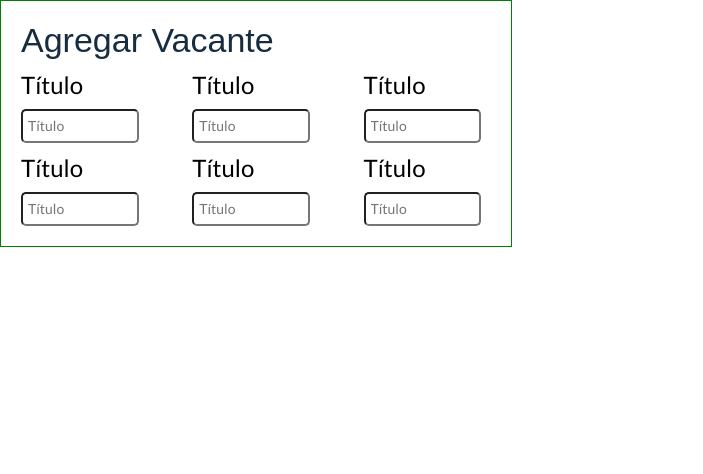
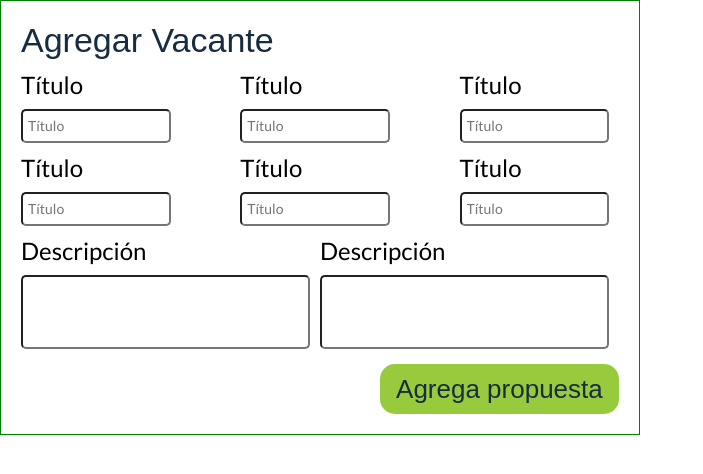
Before and after one commit to Seveen-Team/frontend, a React app: page / in a window 1280 px wide. Shown: the top 474 px of the page, without its empty margins (0-703 px from the left). Built offline with nearby package versions, Linux system fonts and the light colour scheme.

Commit message:
[ADD] BigInput, InputLabel & CrearVacante

```diff
--- a/src/components/AgregarVacante/index.js
+++ b/src/components/AgregarVacante/index.js
@@ -1,29 +1,17 @@
 import React from 'react';
 import InputLabel from '../InputLabel';
-import styled from 'styled-components';
+import BigInput from '../BigInput';
+import {
+  WrapperModal,
+  WrapperTitle,
+  WrapperInputLabels,
+  WrapperBottom,
+  WrapperButtom,
+  TitleModal,
+  Bottom,
+} from './styles';
 
-const WrapperModal = styled.div`
-  border: 1px solid green;
-  width: 40%;
-  height: 30%;
-  padding: 20px;
-`;
-
-const WrapperTitle = styled.div``;
-
-const WrapperInputLabels = styled.div`
-  display: flex;
-  justify-content: space-between;
-  flex-wrap: wrap;
-`;
-
-const TitleModal = styled.p`
-  color: #182c3f;
-  font-size: 34px;
-  font-family: Babes, sans-serif;
-`;
-
-const AgregarVacante = (props) => {
+const AgregarVacante = () => {
   return (
     <WrapperModal>
       <WrapperTitle>
@@ -37,6 +25,13 @@ const AgregarVacante = (props) => {
         <InputLabel />
         <InputLabel />
       </WrapperInputLabels>
+      <WrapperBottom>
+        <BigInput />
+        <BigInput />
+      </WrapperBottom>
+      <WrapperButtom>
+        <Bottom>Agrega propuesta </Bottom>
+      </WrapperButtom>
     </WrapperModal>
   );
 };
--- a/src/components/AgregarVacante/styles.js
+++ b/src/components/AgregarVacante/styles.js
@@ -0,0 +1,55 @@
+import styled from 'styled-components';
+
+const WrapperModal = styled.div`
+  border: 1px solid green;
+  width: 50%;
+  height: 50%;
+  padding: 20px;
+`;
+
+const WrapperTitle = styled.div``;
+
+const WrapperInputLabels = styled.div`
+  display: flex;
+  justify-content: space-between;
+  flex-wrap: wrap;
+`;
+
+const WrapperBottom = styled.div`
+  display: flex;
+  justify-content: space-around;
+`;
+
+const WrapperButtom = styled.div`
+  display: flex;
+  justify-content: flex-end;
+`;
+
+const TitleModal = styled.p`
+  color: #182c3f;
+  font-size: 34px;
+  font-family: Babes, sans-serif;
+`;
+
+const Bottom = styled.button`
+  margin-top: 15px;
+  font-family: Babes, sans-serif;
+  font-size: 26px;
+  border-radius: 15px;
+  outline: none;
+  border: none;
+  background-color: #98ca3e;
+  color: #182c3f;
+  width: 40%;
+  height: 50px;
+`;
+
+export {
+  WrapperModal,
+  WrapperTitle,
+  WrapperInputLabels,
+  WrapperBottom,
+  WrapperButtom,
+  TitleModal,
+  Bottom,
+};
--- /dev/null
+++ b/src/components/BigInput/index.js
@@ -0,0 +1,13 @@
+import React from 'react';
+import { WrapperInputLabel, Label, Input } from './styles';
+
+const BigInput = () => {
+  return (
+    <WrapperInputLabel>
+      <Label> Descripción </Label>
+      <Input type="text" />
+    </WrapperInputLabel>
+  );
+};
+
+export default BigInput;
--- /dev/null
+++ b/src/components/BigInput/styles.js
@@ -0,0 +1,25 @@
+import styled from 'styled-components';
+
+const WrapperInputLabel = styled.div`
+  display: flex;
+  flex-direction: column;
+  width: 50%;
+  height: 30%;
+  margin-right: 10px;
+`;
+
+const Label = styled.label`
+  font-size: 24px;
+  margin: 10px 0;
+`;
+
+const Input = styled.input`
+  border-radius: 5px;
+  width: 100%;
+  font-size: 14px;
+  line-height: 20px;
+  outline: none;
+  padding-bottom: 50px;
+`;
+
+export { WrapperInputLabel, Label, Input };
```
